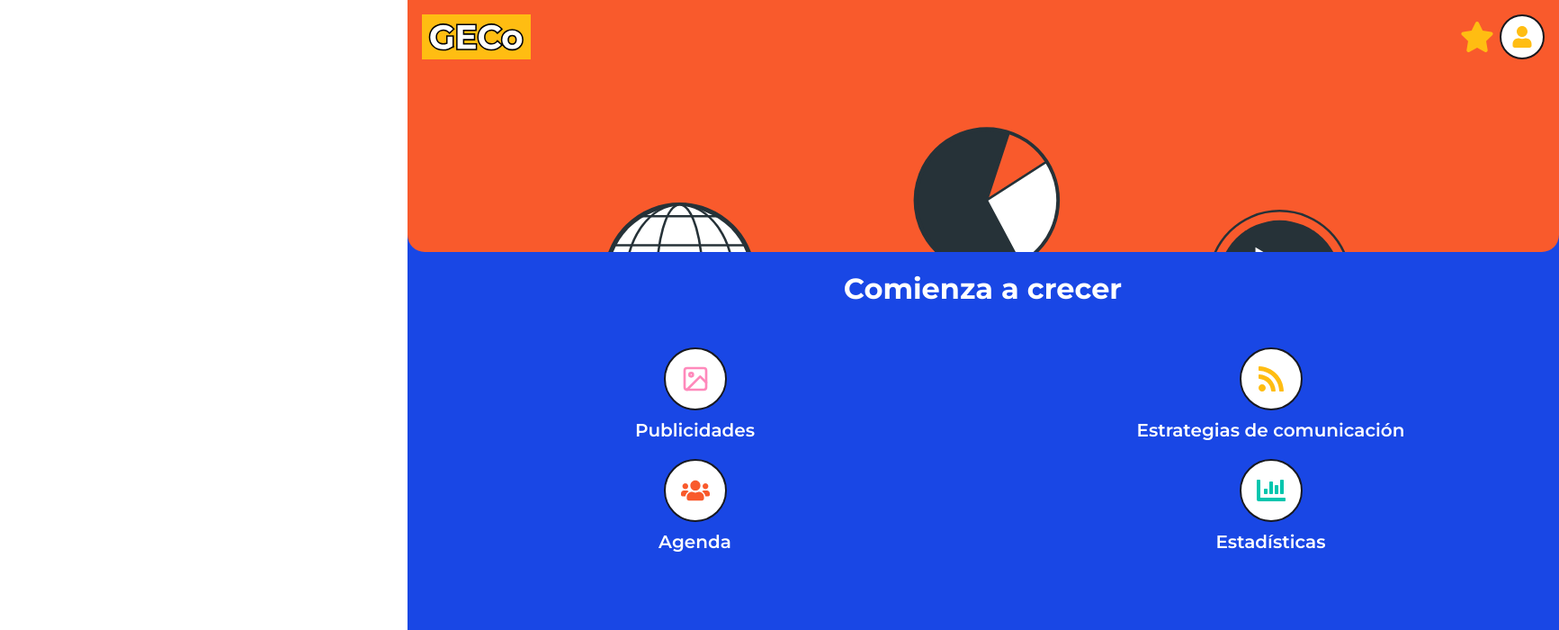
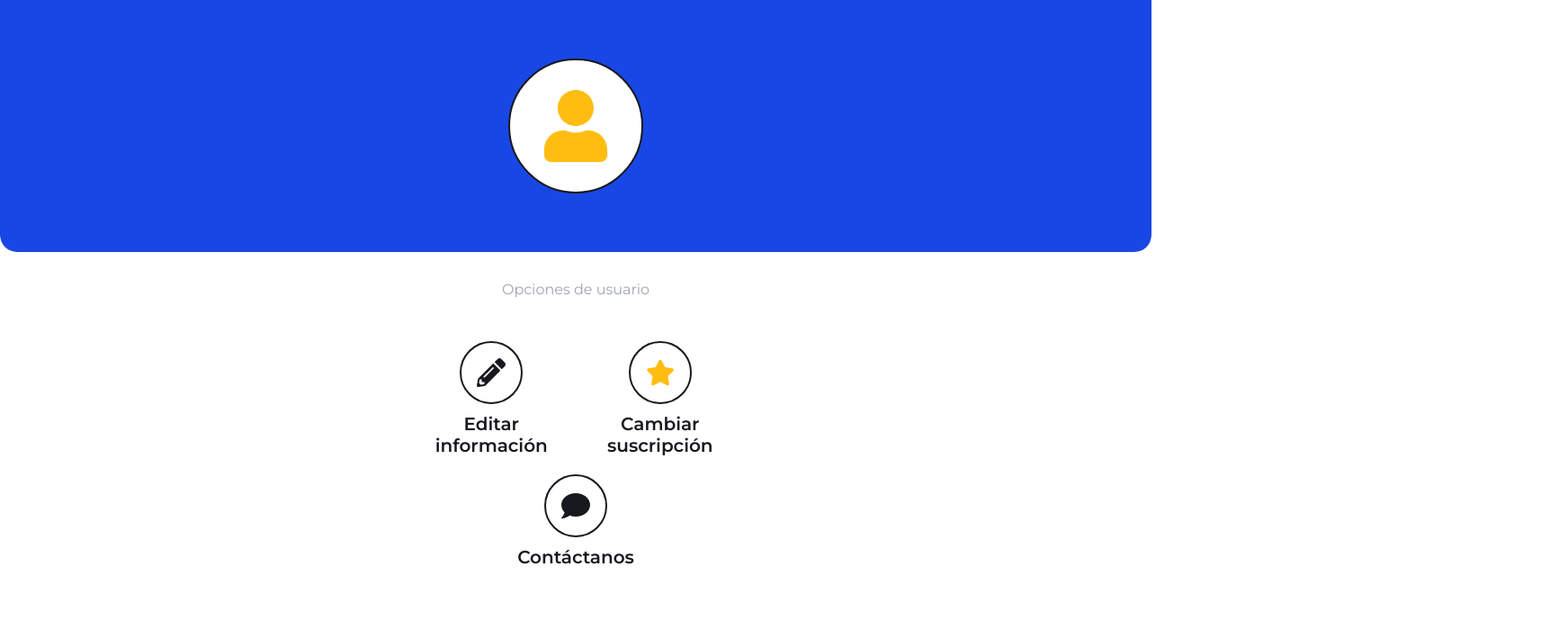
Before and after one commit to SELazo/geco-app, a React (Vite) app: page /user in a window 1280 px wide. Shown: the top 700 px of the page at 90% size, 1733 px wide, since content can reach past the window. Built offline with nearby package versions, Linux system fonts and the light colour scheme.

Commit message:
feat: user interface

```diff
--- a/src/components/GFeedback.tsx
+++ b/src/components/GFeedback.tsx
@@ -40,7 +40,7 @@ export const GFeedback: FC<IGFeedbackProps> = (props: IGFeedbackProps) => {
         <Link to={props.route}>
           <GSubmitButton
             label={props.buttonLabel}
-            icon={props.iconButton ? props.iconButton : null}
+            icon={props.iconButton ? props.iconButton : undefined}
             colorBackground={props.colorButtonBackground}
             colorFont={props.colorButtonFont}
           />
--- a/src/components/GSubmitButton.tsx
+++ b/src/components/GSubmitButton.tsx
@@ -14,7 +14,6 @@ interface ISubmitButtonProps {
 export const GSubmitButton: FC<ISubmitButtonProps> = (
   props: ISubmitButtonProps
 ) => {
-  console.log(props);
   return (
     <button
       className="geco-submit-btn"
--- a/src/constants/buttons.tsx
+++ b/src/constants/buttons.tsx
@@ -63,3 +63,13 @@ export const GSuccessIcon: IButtonIcon = {
   color: GBlack,
   'icon-type': 'check',
 };
+
+export const GEditIcon: IButtonIcon = {
+  color: GBlack,
+  'icon-type': 'edit',
+};
+
+export const GCommentIcon: IButtonIcon = {
+  color: GBlack,
+  'icon-type': 'comment',
+};
--- a/src/constants/icons.tsx
+++ b/src/constants/icons.tsx
@@ -44,6 +44,9 @@ import {
   FaCheckCircle,
   FaChartBar,
   FaChartLine,
+  FaPencilAlt,
+  FaEnvelope,
+  FaComment,
 } from 'react-icons/fa';
 
 interface IconsMap {
@@ -62,12 +65,13 @@ export const Icons: IconsMap = {
   'chevron-left': <FaChevronLeft />,
   clock: <FiClock />,
   'credit-card': <FiCreditCard />,
-  'edit-2': <FiEdit2 />,
+  comment: <FaComment />,
+  edit: <FaPencilAlt />,
   file: <FiFile />,
   'help-circle': <FiHelpCircle />,
   image: <FiImage />,
   images: <FaImages />,
-  mail: <FiMail />,
+  mail: <FaEnvelope />,
   'more-horizontal': <FiMoreHorizontal />,
   lock: <FiLock />,
   plus: <FiPlus />,
--- a/src/constants/wording.tsx
+++ b/src/constants/wording.tsx
@@ -42,6 +42,12 @@ export const StatisticsHeadCenterTitle: string = 'Estadísticas';
 
 export const SuccessResetPasswordTitle: string = 'Contraseña modificada!';
 
+export const EditUserInfoTitle: string = 'Editar información';
+
+export const PricingTitle: string = 'Cambiar suscripción';
+
+export const CommentsTitle: string = 'Contáctanos';
+
 /**
  * Wording
  */
--- a/src/main.tsx
+++ b/src/main.tsx
@@ -17,6 +17,7 @@ import { GResetPasswordPage } from './pages/GResetPasswordPage';
 import { GSignUpPage } from './pages/GSignUpPage';
 import { GFeedbackSuccessResetPassword } from './pages/GSuccessResetPassword';
 import { GRecoveryPage } from './pages/GRecoveryPage';
+import { GUserPage } from './pages/GUserPage';
 
 ReactDOM.createRoot(document.getElementById('root') as HTMLElement).render(
   <React.StrictMode>
@@ -34,7 +35,11 @@ ReactDOM.createRoot(document.getElementById('root') as HTMLElement).render(
           />
         </Route>
         <Route path="/home" element={<GHomePage />} />
-        <Route path="/user" element={<GHomePage />} />
+        <Route path="/user" element={<GUserPage />}>
+          <Route path="pricing" element={<GFeedbackSuccessResetPassword />} />
+          <Route path="comments" element={<GFeedbackSuccessResetPassword />} />
+          <Route path="edit" element={<GFeedbackSuccessResetPassword />} />
+        </Route>
         <Route path="/pricing" element={<GHomePage />} />
         <Route path="/ad" element={<GHomePage />} />
         <Route path="/strategy" element={<GHomePage />} />
--- a/src/pages/GHomePage.tsx
+++ b/src/pages/GHomePage.tsx
@@ -28,24 +28,8 @@ import {
 export const GHomePage = () => {
   const navigate = useNavigate();
 
-  const handleUserNavigate = () => {
-    navigate('/user');
-  };
-
-  const handleAdNavigate = () => {
-    navigate('/ad');
-  };
-
-  const handleStrategyNavigate = () => {
-    navigate('/strategy');
-  };
-
-  const handleContactsNavigate = () => {
-    navigate('/contacts');
-  };
-
-  const handleStatisticsNavigate = () => {
-    navigate('/statistics');
+  const handleNavigation = (route: string) => {
+    return () => navigate(route);
   };
 
   return (
@@ -73,23 +57,22 @@ export const GHomePage = () => {
           <GLogoWord />
           <div className="geco-nav-bar-right">
             <button className="geco-without-background-btn">
-              <Link to={'/pricing'}>
+              <Link to={'/user/pricing'}>
                 <GIcon
                   color={GPremiumStarIcon.color}
                   icon-type={GPremiumStarIcon['icon-type']}
                 />
               </Link>
             </button>
-            <Link to={'/user'}>
+
             <GCircularButton
               icon={GUserIcon}
               size="1.5em"
               width="50px"
               height="50px"
               colorBackground={GWhite}
-                onClickAction={handleUserNavigate}
+              onClickAction={handleNavigation('/user')}
             />
-            </Link>
           </div>
         </div>
         <img
@@ -110,7 +93,7 @@ export const GHomePage = () => {
               width="70px"
               height="70px"
               colorBackground={GWhite}
-              onClickAction={handleAdNavigate}
+              onClickAction={handleNavigation('/ad')}
             />
             <p>{AdHeadCenterTitle}</p>
           </div>
@@ -121,7 +104,7 @@ export const GHomePage = () => {
               width="70px"
               height="70px"
               colorBackground={GWhite}
-              onClickAction={handleStrategyNavigate}
+              onClickAction={handleNavigation('/strategy')}
             />
             <p>{StrategyHeadCenterTitle}</p>
           </div>
@@ -134,7 +117,7 @@ export const GHomePage = () => {
               width="70px"
               height="70px"
               colorBackground={GWhite}
-              onClickAction={handleContactsNavigate}
+              onClickAction={handleNavigation('/contacts')}
             />
             <p>{ContactsHeadCenterTitle}</p>
           </div>
@@ -145,7 +128,7 @@ export const GHomePage = () => {
               width="70px"
               height="70px"
               colorBackground={GWhite}
-              onClickAction={handleStatisticsNavigate}
+              onClickAction={handleNavigation('/statistics')}
             />
             <p>{StatisticsHeadCenterTitle}</p>
           </div>
--- /dev/null
+++ b/src/pages/GUserPage.tsx
@@ -0,0 +1,79 @@
+import { Link, useNavigate } from 'react-router-dom';
+
+import '../styles/guser.css';
+import { GWhite } from '../constants/palette';
+
+import { GCircularButton } from '../components/GCircularButton';
+import {
+  GCommentIcon,
+  GEditIcon,
+  GPremiumStarIcon,
+  GUserIcon,
+} from '../constants/buttons';
+import {
+  CommentsTitle,
+  EditUserInfoTitle,
+  PricingTitle,
+} from '../constants/wording';
+
+export const GUserPage = () => {
+  const navigate = useNavigate();
+
+  const handleNavigation = (route: string) => {
+    return () => navigate(route);
+  };
+
+  return (
+    <div className="geco-user-page">
+      <div className="geco-user-header">
+        <GCircularButton
+          icon={GUserIcon}
+          size="5em"
+          width="150px"
+          height="150px"
+          colorBackground={GWhite}
+        />
+      </div>
+      <p className="geco-user-options-title">Opciones de usuario</p>
+      <div className="geco-user-options">
+        <div className="geco-options-column">
+          <div className="geco-option-icon">
+            <GCircularButton
+              icon={GEditIcon}
+              size="2em"
+              width="70px"
+              height="70px"
+              colorBackground={GWhite}
+              onClickAction={handleNavigation('/user/edit')}
+            />
+            <p className="geco-option-title">{EditUserInfoTitle}</p>
+          </div>
+          <div className="geco-option-icon">
+            <GCircularButton
+              icon={GPremiumStarIcon}
+              size="2em"
+              width="70px"
+              height="70px"
+              colorBackground={GWhite}
+              onClickAction={handleNavigation('/user/pricing')}
+            />
+            <p>{PricingTitle}</p>
+          </div>
+        </div>
+        <div className="geco-options-column">
+          <div className="geco-option-icon">
+            <GCircularButton
+              icon={GCommentIcon}
+              size="2em"
+              width="70px"
+              height="70px"
+              colorBackground={GWhite}
+              onClickAction={handleNavigation('/user/comments')}
+            />
+            <p>{CommentsTitle}</p>
+          </div>
+        </div>
+      </div>
+    </div>
+  );
+};
--- /dev/null
+++ b/src/styles/guser.css
@@ -0,0 +1,53 @@
+.geco-user-page {
+  display: flex;
+  align-items: center;
+  flex-direction: column;
+  height: 100vh;
+}
+
+.geco-user-header {
+  background: #1947e5;
+  width: 100vw;
+  height: 280px;
+  overflow: hidden;
+  border-radius: 0 0 1.2em 1.2em;
+  display: flex;
+  justify-content: center;
+  align-items: center;
+  margin-bottom: 1em;
+}
+
+.geco-user-options {
+  width: 100%;
+  margin-top: 1.5em;
+}
+
+.geco-options-column {
+  display: flex;
+  flex-direction: row;
+  justify-content: space-around;
+  text-align: center;
+}
+
+.geco-user-options-title {
+  color: #9fa4b4;
+  margin-bottom: 1.5em;
+}
+
+.geco-option-icon {
+  display: flex;
+  flex-direction: column;
+  align-items: center;
+  min-width: 50%;
+  max-width: 50%;
+}
+
+.geco-option-icon p {
+  margin-top: 0.5em;
+  font-family: 'Montserrat';
+  font-style: normal;
+  font-weight: 600;
+  font-size: 20px;
+
+  color: #18191f;
+}
```
Lines whose indentation alone changed are shown as unchanged.
